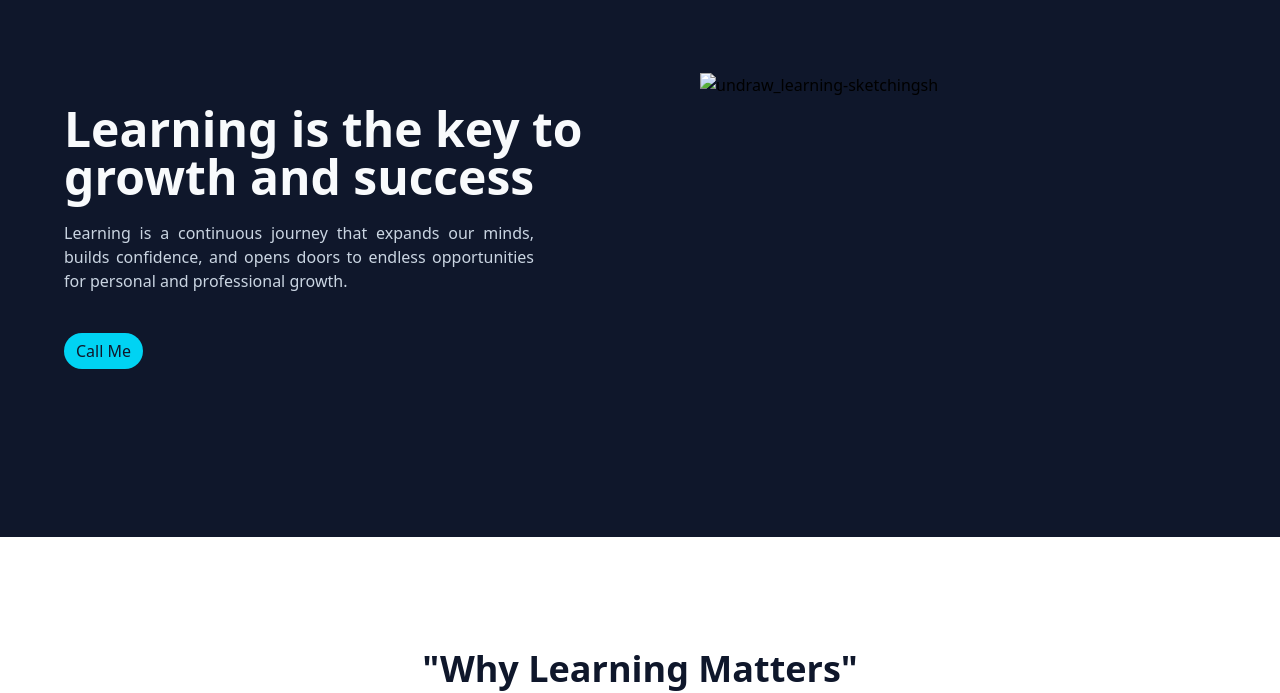
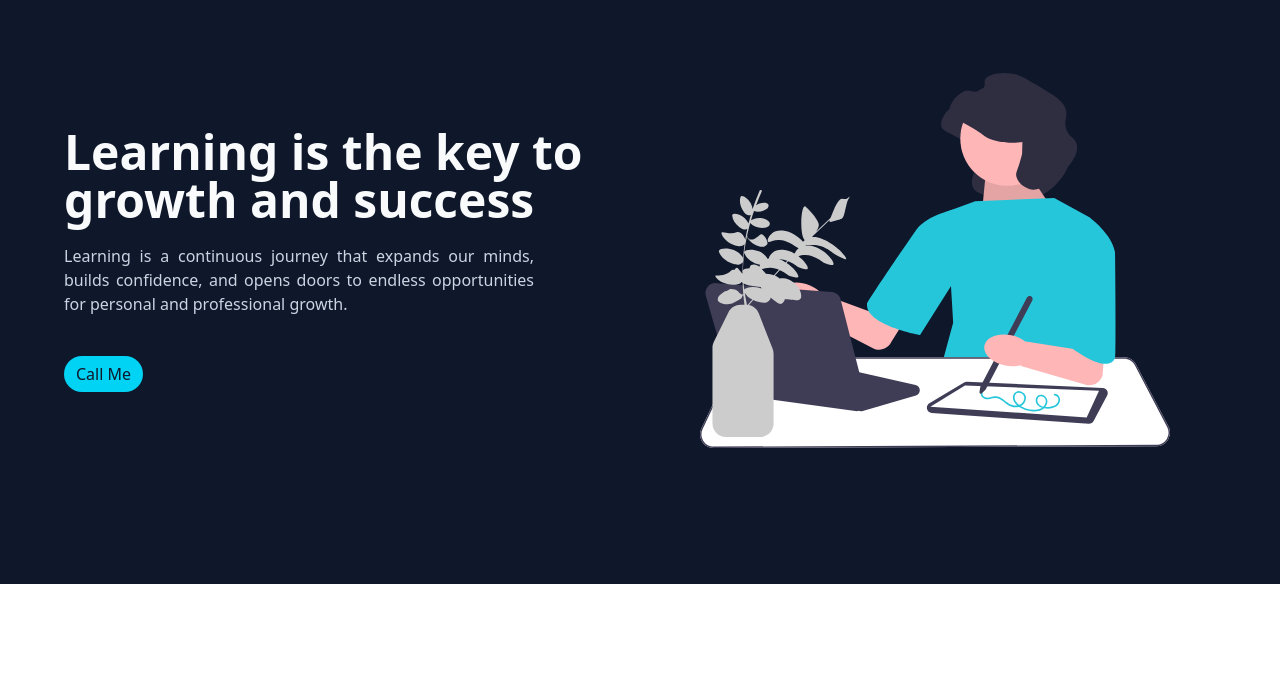
Before and after one commit to didohm/Learn-web, a website: page docs/index.html in a window 1280 px wide. Shown: the part 63-756 px from the top of the page. Drawn offline with nearby package versions, Linux system fonts and the light colour scheme; the site is published under a folder, as on GitHub Pages, so addresses that start at the root find nothing.

Commit message:
Update index.html

```diff
--- a/docs/index.html
+++ b/docs/index.html
@@ -85,7 +85,7 @@
         <div class="w-5/6 mx-auto md:w-1/2">
           <img
             class="w-5/6 md:ml-12"
-            src="/img/undraw_learning-sketchingsh.svg"
+            src="img/undraw_learning-sketchingsh.svg"
             alt="undraw_learning-sketchingsh"
           />
         </div>
```
